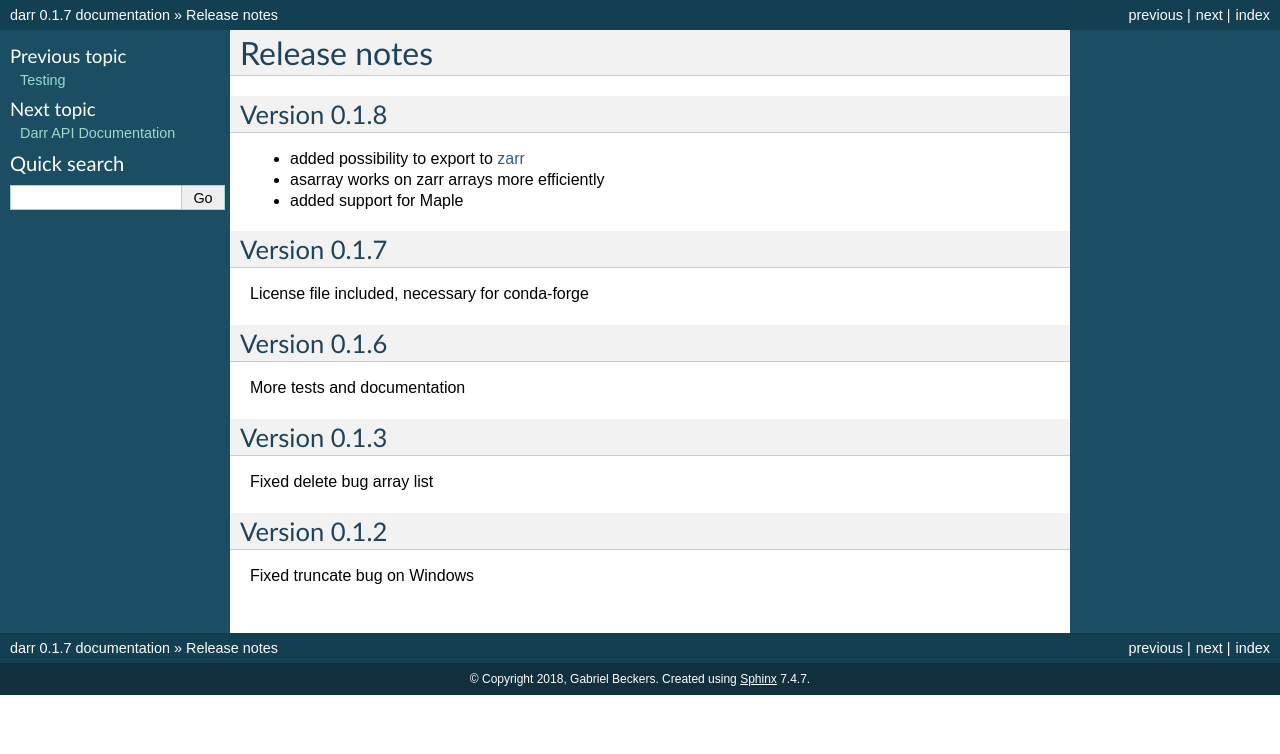
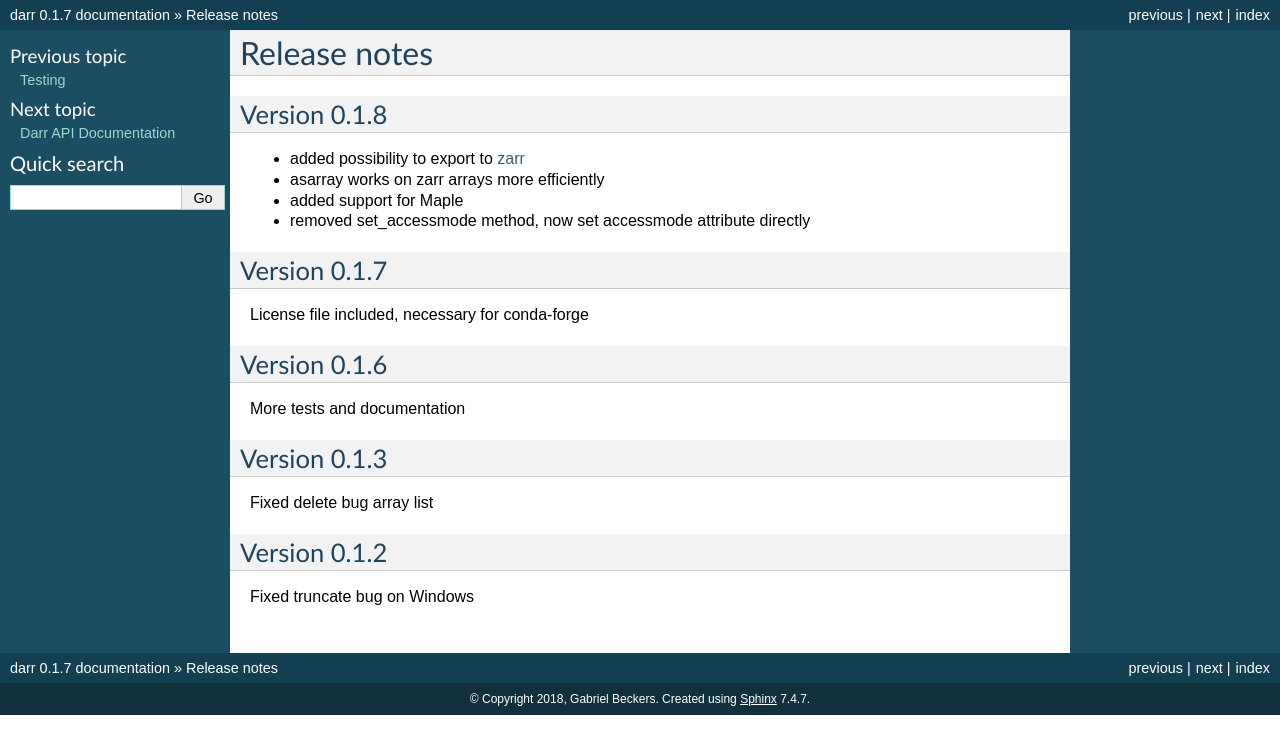
Before and after one commit to gbeckers/Darr, a Sphinx documentation site: the page built from docs/releasenotes.rst, in a window 1280 px wide. Shown: the top 754 px of the page. Built offline with Sphinx 7.4.7, drawn with Linux system fonts in a browser that asks for light colours.

Commit message:
updated release notes

```diff
--- a/docs/releasenotes.rst
+++ b/docs/releasenotes.rst
@@ -6,6 +6,7 @@ Version 0.1.8
 - added possibility to export to `zarr <https://github.com/zarr-developers/zarr>`__
 - asarray works on zarr arrays more efficiently
 - added support for Maple
+- removed set_accessmode method, now set accessmode attribute directly
 
 Version 0.1.7
 -------------
```
